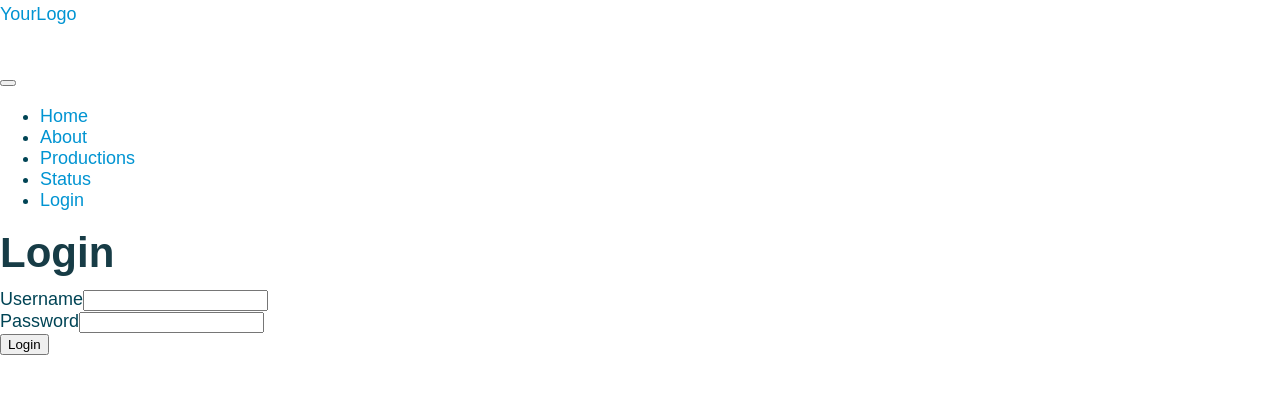
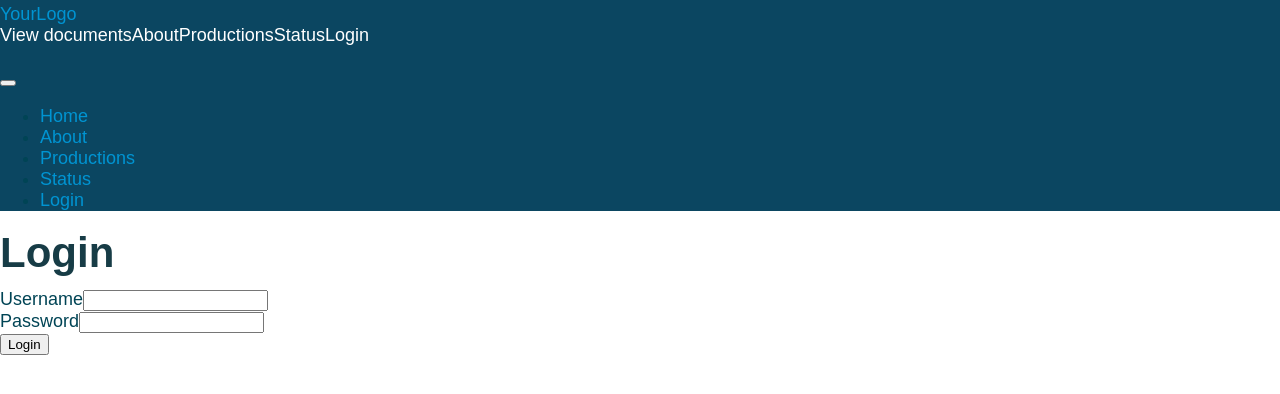
Before and after one commit to CasparRitchie/qib, a React (Create React App) app: page /login in a window 1280 px wide. Shown: the top 394 px of the page. Built offline with nearby package versions, Linux system fonts and the light colour scheme.

Commit message:
Adding new navbar

```diff
--- a/src/styles/styles.scss
+++ b/src/styles/styles.scss
@@ -161,7 +161,7 @@ a {
 
 // Header
 #site-header {
-  background-color: $light-color;
+  background-color: $primary-color;
   .header-padding {
     padding-top: 4px;
     padding-bottom: 16px;
```
